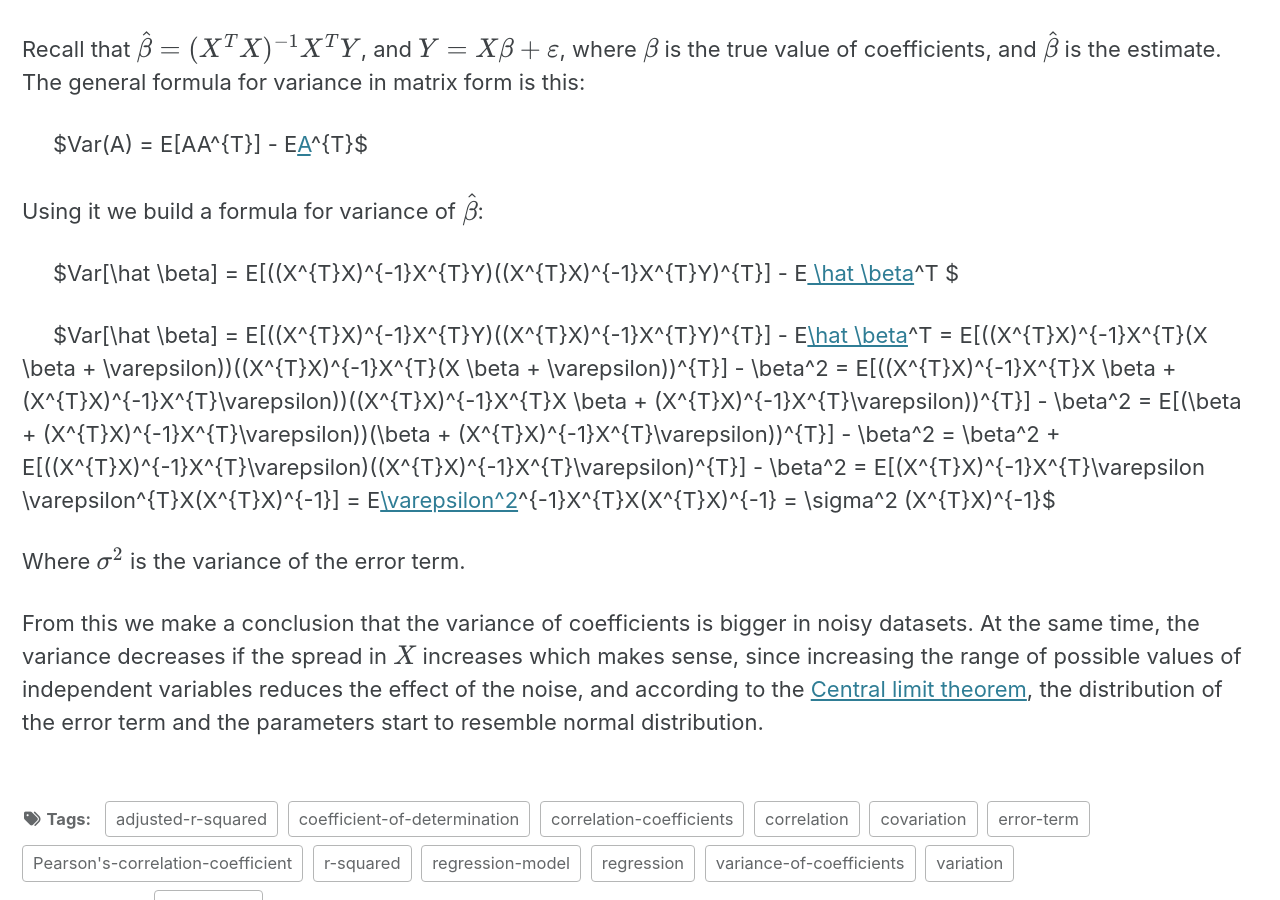
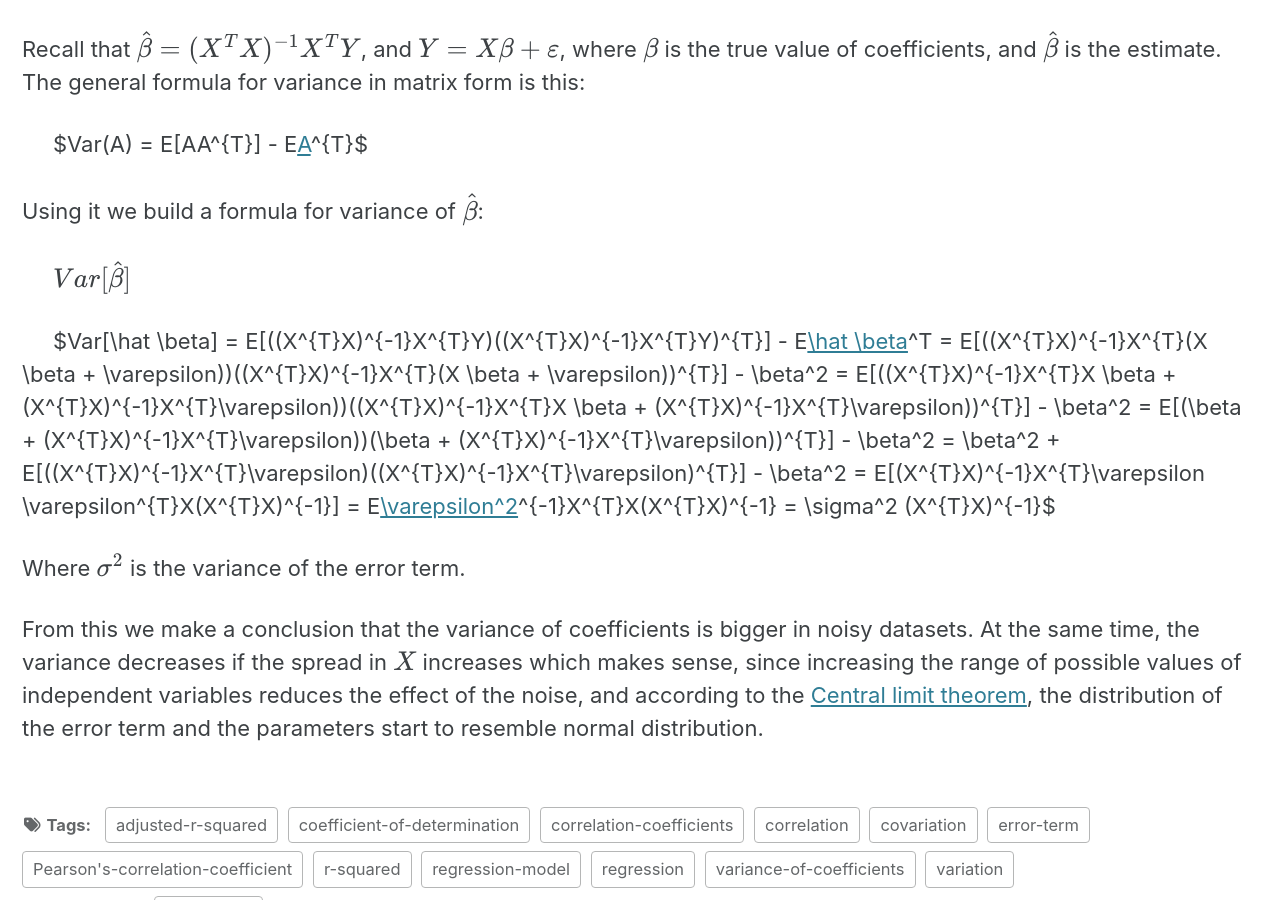
Before and after one commit to vzahorui/vzahorui.github.io, a Jekyll site: the page built from _posts/2019-08-10-correlation.md, in a window 1280 px wide and 900 px high, scrolled down 3987 px. Built offline with Jekyll 4.4.1, drawn with Linux system fonts in a browser that asks for light colours; cached includes are drawn as plain includes; nearby versions of some CDN libraries; formulas are drawn with MathJax 3.

Commit message:
Update 2019-08-10-correlation.md

```diff
--- a/_posts/2019-08-10-correlation.md
+++ b/_posts/2019-08-10-correlation.md
@@ -84,7 +84,7 @@ $Var(A) = E[AA^{T}] - E[A](E[A])^{T}$
 Using it we build a formula for variance of $\hat \beta$:
 
 &nbsp;&nbsp;&nbsp;&nbsp;
-$Var[\hat \beta] = E[((X^{T}X)^{-1}X^{T}Y)((X^{T}X)^{-1}X^{T}Y)^{T}] - E[ \hat \beta](E[ \hat \beta])^T $
+$Var[\hat \beta]$
 
 &nbsp;&nbsp;&nbsp;&nbsp;
 $Var[\hat \beta] = E[((X^{T}X)^{-1}X^{T}Y)((X^{T}X)^{-1}X^{T}Y)^{T}] - E[\hat \beta](E[\hat \beta])^T = E[((X^{T}X)^{-1}X^{T}(X \beta + \varepsilon))((X^{T}X)^{-1}X^{T}(X \beta + \varepsilon))^{T}] - \beta^2 = E[((X^{T}X)^{-1}X^{T}X \beta + (X^{T}X)^{-1}X^{T}\varepsilon))((X^{T}X)^{-1}X^{T}X \beta + (X^{T}X)^{-1}X^{T}\varepsilon))^{T}] - \beta^2 = E[(\beta + (X^{T}X)^{-1}X^{T}\varepsilon))(\beta + (X^{T}X)^{-1}X^{T}\varepsilon))^{T}] - \beta^2 = \beta^2 + E[((X^{T}X)^{-1}X^{T}\varepsilon)((X^{T}X)^{-1}X^{T}\varepsilon)^{T}] - \beta^2 = E[(X^{T}X)^{-1}X^{T}\varepsilon \varepsilon^{T}X(X^{T}X)^{-1}] = E[\varepsilon^2](X^{T}X)^{-1}X^{T}X(X^{T}X)^{-1} = \sigma^2 (X^{T}X)^{-1}$
```
